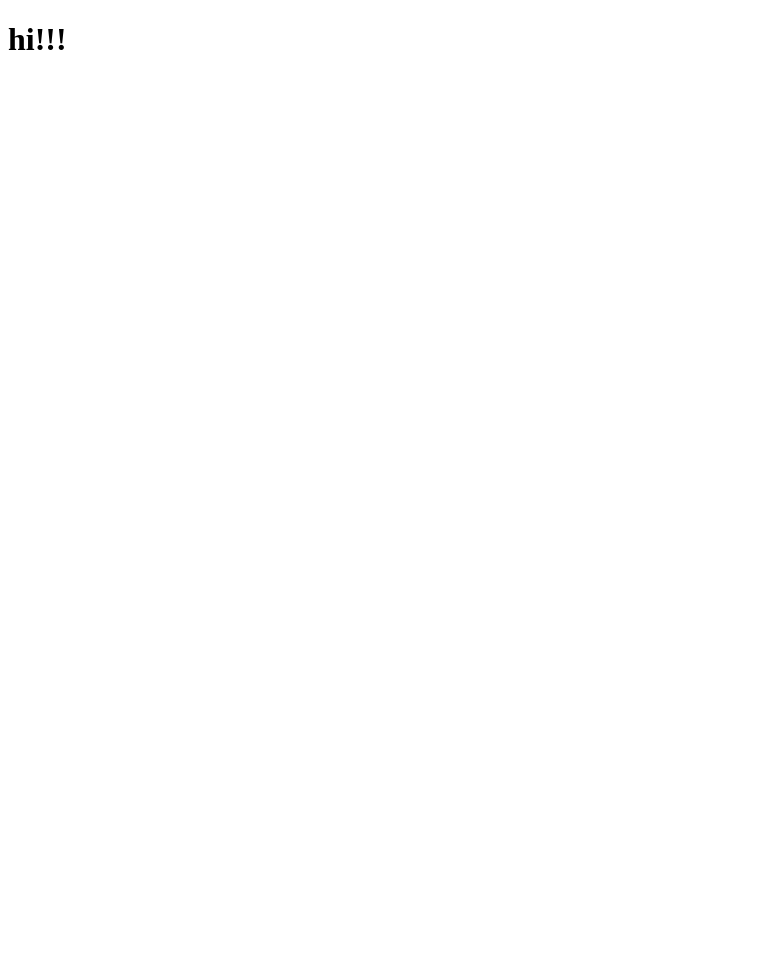
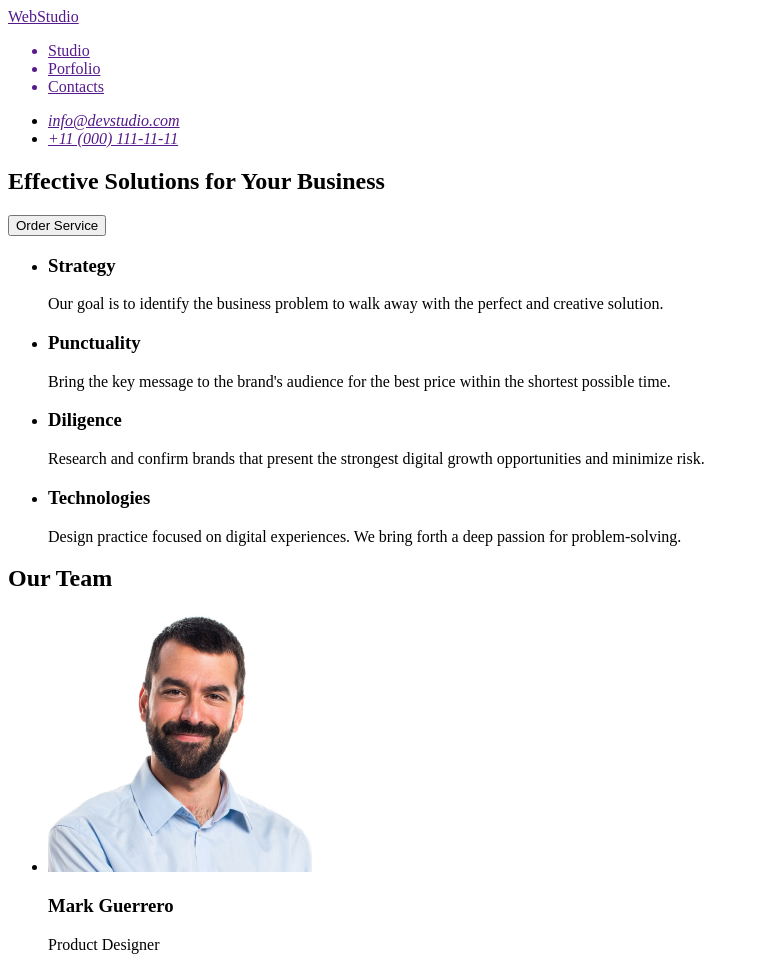
Before and after one commit to Torryy00/goit-markup-hw-01, a plain HTML site: page index.html in a window 1280 px wide. Shown: the top 958 px of the page, without its empty margins (0-759 px from the left). Before the commit the page ends 800 px from the top, so only its background shows below. Drawn offline with Linux system fonts and the light colour scheme.

Commit message:
commit message

```diff
--- a/index.html
+++ b/index.html
@@ -6,6 +6,81 @@
     <title>Document</title>
 </head>
 <body>
-<h1>hi!!!</h1>
+    <nav>
+      <a href="">WebStudio</a>
+        <ul>
+            <a href=""><li>Studio</li></a>
+            <a href=""><li>Porfolio</li></a>
+            <a href=""><li>Contacts</li></a>
+        </ul>
+    </nav>
+    <address>
+    <ul>
+        <li><a href="">info@devstudio.com</a></li>
+        <li><a href="">+11 (000) 111-11-11</a></li>
+    </ul>
+    </address>
+    <main>
+     <section>
+        <h1>Effective Solutions
+            for Your Business
+        </h1>
+            <button type="button">Order Service</button>
+    </section>
+    <section>
+        <ul>
+            <li>
+                <h3>Strategy</h3>
+            <p>Our goal is to identify the business
+                problem to walk away with the perfect and creative solution.
+            </p>
+            </li>
+            <li>
+                <h3>Punctuality</h3>
+            <p>Bring the key message to the brand's audience for the best price within the shortest possible time.
+            </p>
+            </li>
+            <li>
+                <h3>Diligence</h3>
+            <p>Research and confirm brands that present the strongest digital growth opportunities and minimize risk.
+            </p>
+            </li>
+            <li>
+                <h3>Technologies</h3>
+            <p>Design practice focused on digital experiences. We bring forth a deep passion for problem-solving.
+            </p>
+            </li>
+        </ul>
+    </section>
+    <section>
+        <h2>Our Team</h2>
+        <ul>
+            <li>
+                <img src="./images/cholovik.jpg" alt="Mark Guerrero" width="264" height="260"/>
+                <h3>Mark Guerrero</h3>
+                <p>Product Designer</p>
+            </li>
+            <li>
+                <img src="./images/hlopak.jpg" alt="Tom Ford" width="264" height="260"/>
+                <h3>Tom Ford</h3>
+                <p>Frontend Developer</p>
+            </li>
+            <li>
+                <img src="./images/divchyna.jpg" alt="Camila Garcia" width="264" height="260"/>
+                <h3>Camila Garcia</h3>
+                <p>Marketing</p>
+            </li>
+            <li>
+                <img src="./images/pacan.jpg" alt="Daniel Wilson" width="264" height="260"/>
+                <h3>Daniel Wilson</h3>
+                <p>UI Designer</p>
+            </li>
+        </ul>
+    </section>
+    </main>
+    <footer>
+        <a href="">WebStudio</a>
+        <p>Increase the flow of customers and sales for your business with digital marketing & growth solutions.</p>
+    </footer>
 </body>
 </html>
```
Also changed, not shown: images/cholovik.jpg (added), images/divchyna.jpg (added), images/hlopak.jpg (added), images/pacan.jpg (added).
